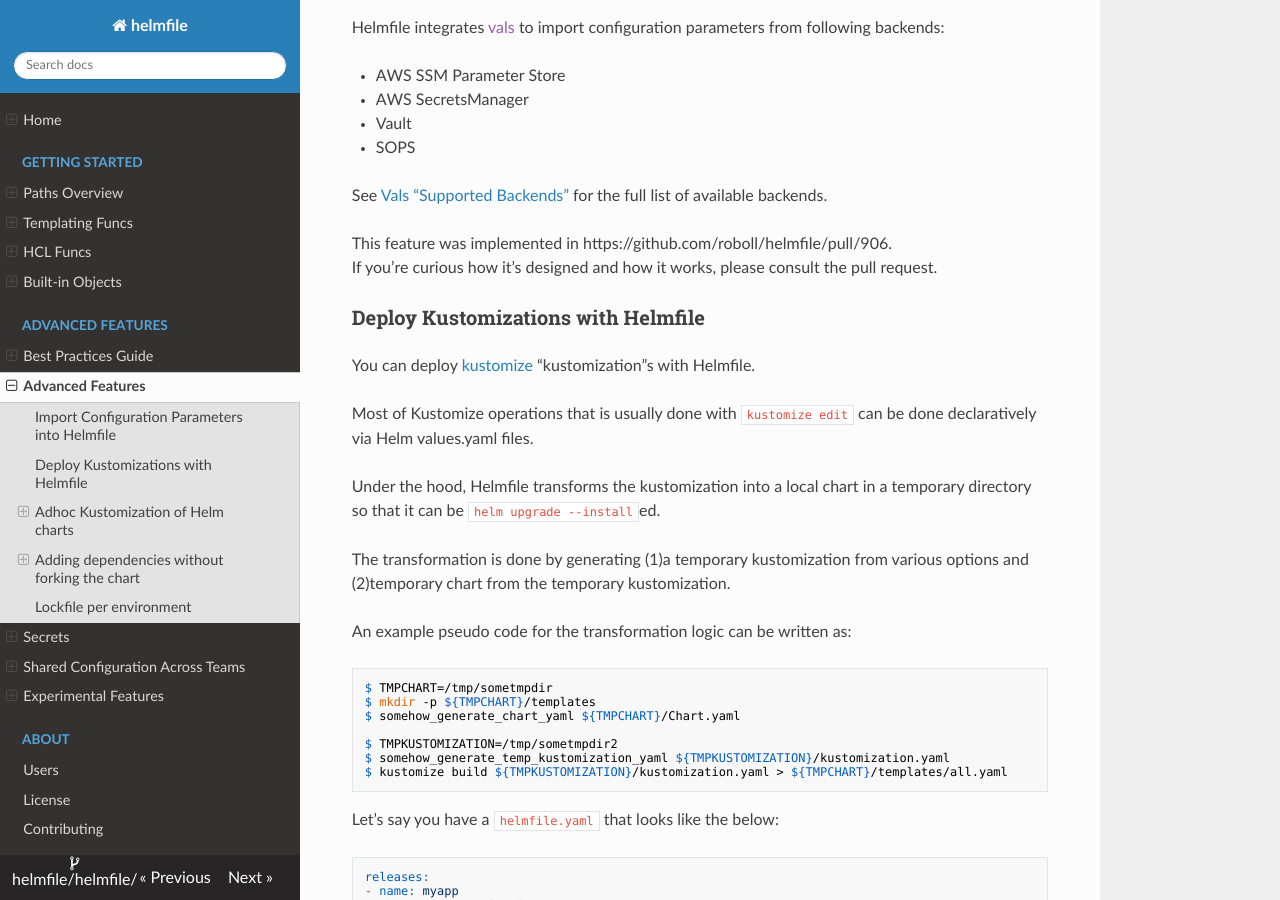
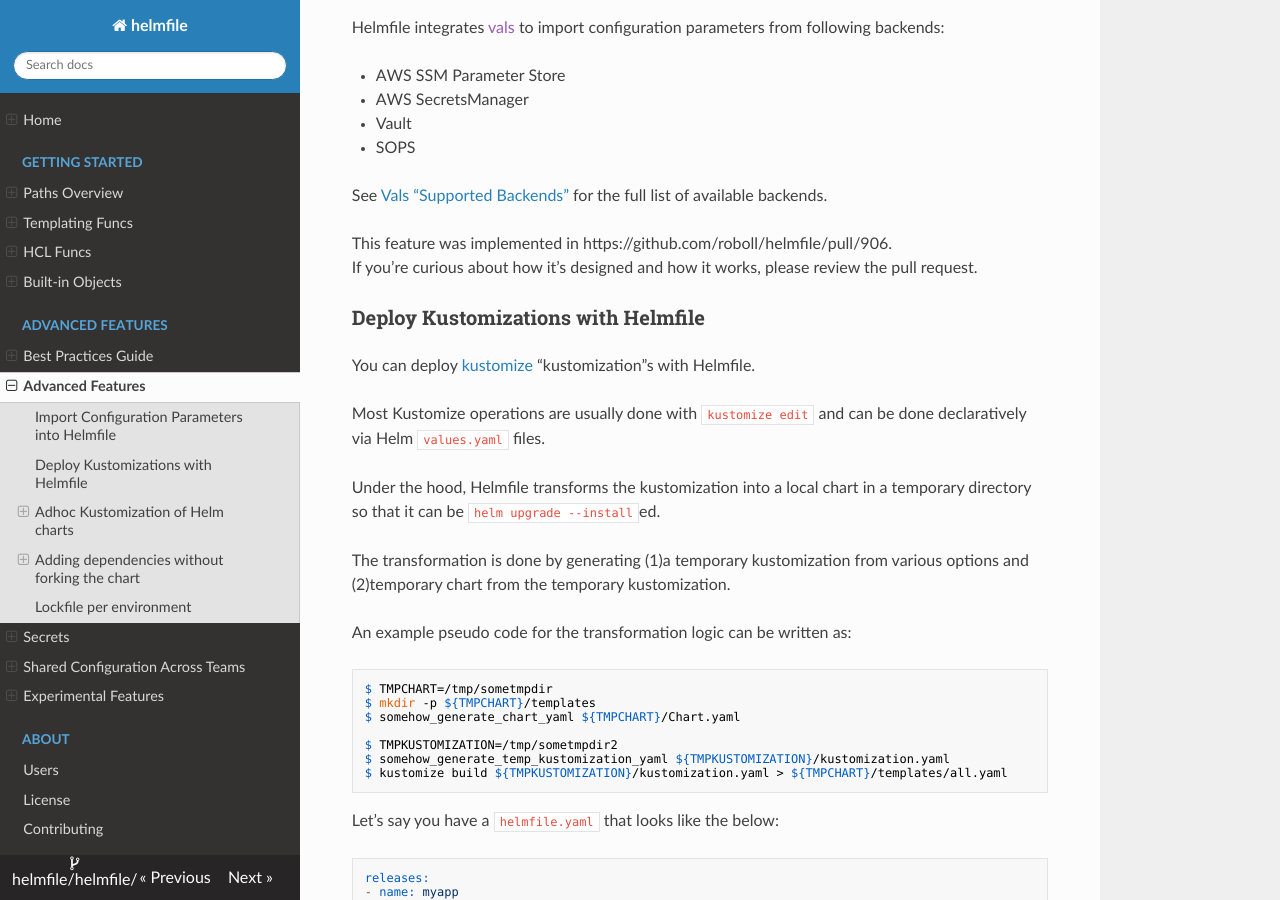
Before and after one commit to alex-tw-lam/helmfile, an MkDocs documentation site: the page built from docs/advanced-features.md, in a window 1280 px wide and 900 px high, scrolled down 309 px. Built offline with MkDocs 1.6.1, drawn with Linux system fonts in a browser that asks for light colours; nearby versions of some CDN libraries.

Commit message:
chore: documentation updates: grammar & rm whitespace (#1639)

```diff
--- a/docs/advanced-features.md
+++ b/docs/advanced-features.md
@@ -17,13 +17,13 @@ Helmfile integrates [vals]() to import configuration parameters from following b
 See [Vals "Supported Backends"](https://github.com/helmfile/vals#supported-backends) for the full list of available backends.
 
 This feature was implemented in https://github.com/roboll/helmfile/pull/906.
-If you're curious how it's designed and how it works, please consult the pull request.
+If you're curious about how it's designed and how it works, please review the pull request.
 
 ### Deploy Kustomizations with Helmfile
 
 You can deploy [kustomize](https://github.com/kubernetes-sigs/kustomize) "kustomization"s with Helmfile.
 
-Most of Kustomize operations that is usually done with `kustomize edit` can be done declaratively via Helm values.yaml files.
+Most Kustomize operations are usually done with `kustomize edit` and can be done declaratively via Helm `values.yaml` files.
 
 Under the hood, Helmfile transforms the kustomization into a local chart in a temporary directory so that it can be `helm upgrade --install`ed.
 
```
Also changed, not shown: docs/shared-configuration-across-teams.md (+2 -2 lines), docs/remote-secrets.md (line endings or trailing spaces).
